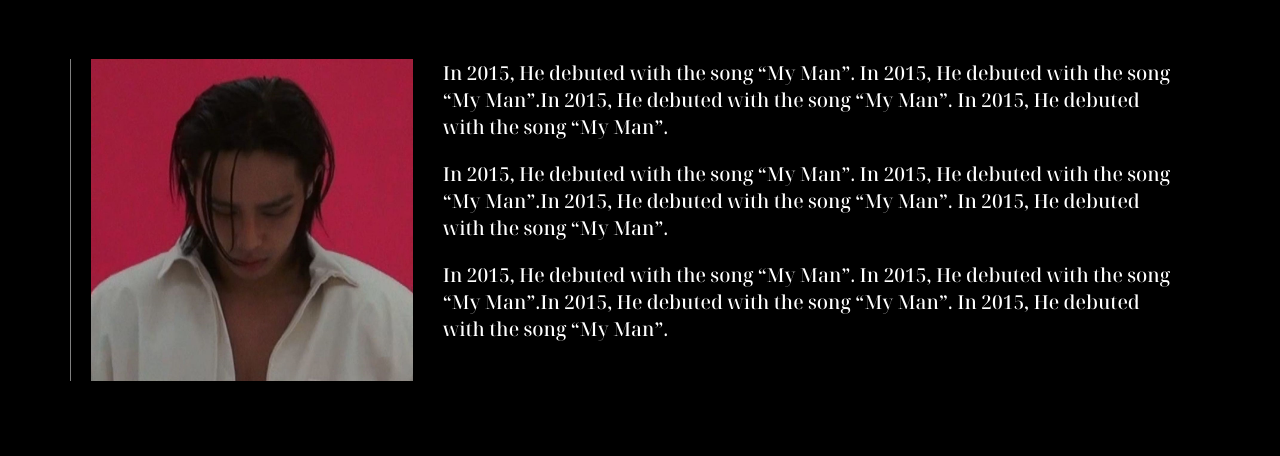
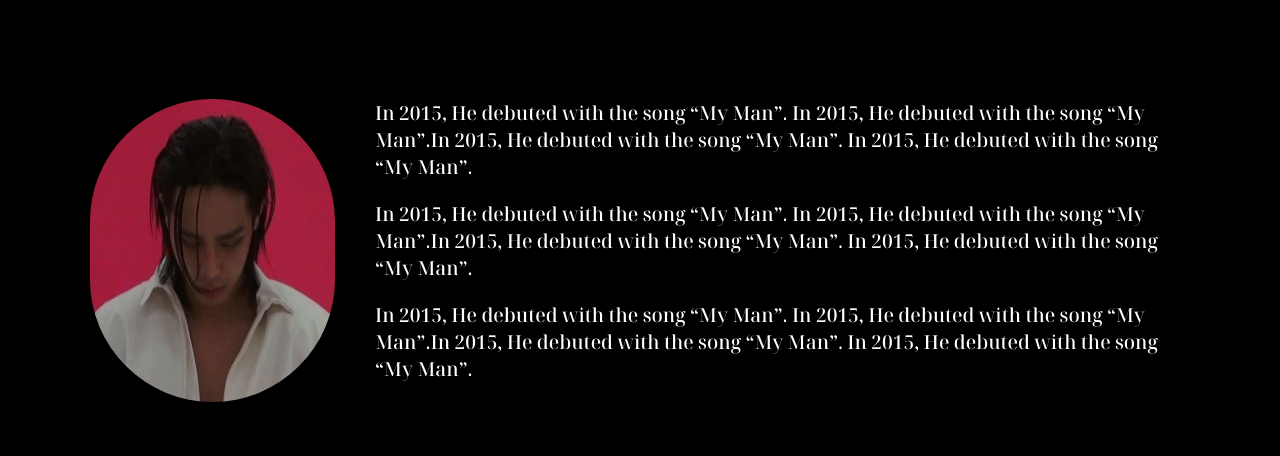
Before and after one commit to beurmuz/SIK-K, a React (Create React App) app in the folder frontend/: page / in a window 1280 px wide. Shown: the part 1024-1480 px from the top of the page. Built offline with nearby package versions, Linux system fonts and the light colour scheme.

Commit message:
#3 [fix] react-router-dom 삭제

```diff
--- a/frontend/package.json
+++ b/frontend/package.json
@@ -11,11 +11,9 @@
     "@types/node": "^16.18.14",
     "@types/react": "^18.0.28",
     "@types/react-dom": "^18.0.11",
-    "@types/react-router-dom": "^5.3.3",
     "@types/styled-components": "^5.1.26",
     "react": "^18.2.0",
     "react-dom": "^18.2.0",
-    "react-router-dom": "^6.8.2",
     "react-scripts": "5.0.1",
     "styled-components": "^5.3.8",
     "typescript": "^4.9.5",
--- a/frontend/src/pages/MainPage.tsx
+++ b/frontend/src/pages/MainPage.tsx
@@ -106,7 +106,7 @@ const MainBox_02 = styled.div`
   height: 100vh;
   background-color: black;
   color: white;
-  padding: 80px 70px;
+  padding: 100px 70px;
 `;
 
 const MainContent_02 = styled.div`
@@ -114,7 +114,6 @@ const MainContent_02 = styled.div`
   flex-direction: column;
   justify-content: center;
   width: 100%;
-  // height: 60vh;
 `;
 
 const MainArticles = styled.div`
@@ -122,19 +121,19 @@ const MainArticles = styled.div`
   display: flex;
   flex-direction: row;
   justify-content: space-between;
-  border-left: 1px solid gray;
 `;
 
 const FaceImage = styled.img.attrs({
   src: `${faceImageUrl}`,
 })`
-  width: 30%;
-  padding-left: 20px;
+  width: 25%;
+  padding: 20px;
+  border-radius: 500px;
 `;
 
 const Article = styled.article`
-  width: 70%;
-  padding: 0px 30px;
+  width: 75%;
+  padding: 20px;
 `;
 
 const Discription = styled.p`
```
Also changed, not shown: 2 other files (tests, documents, lock files or other folders).
